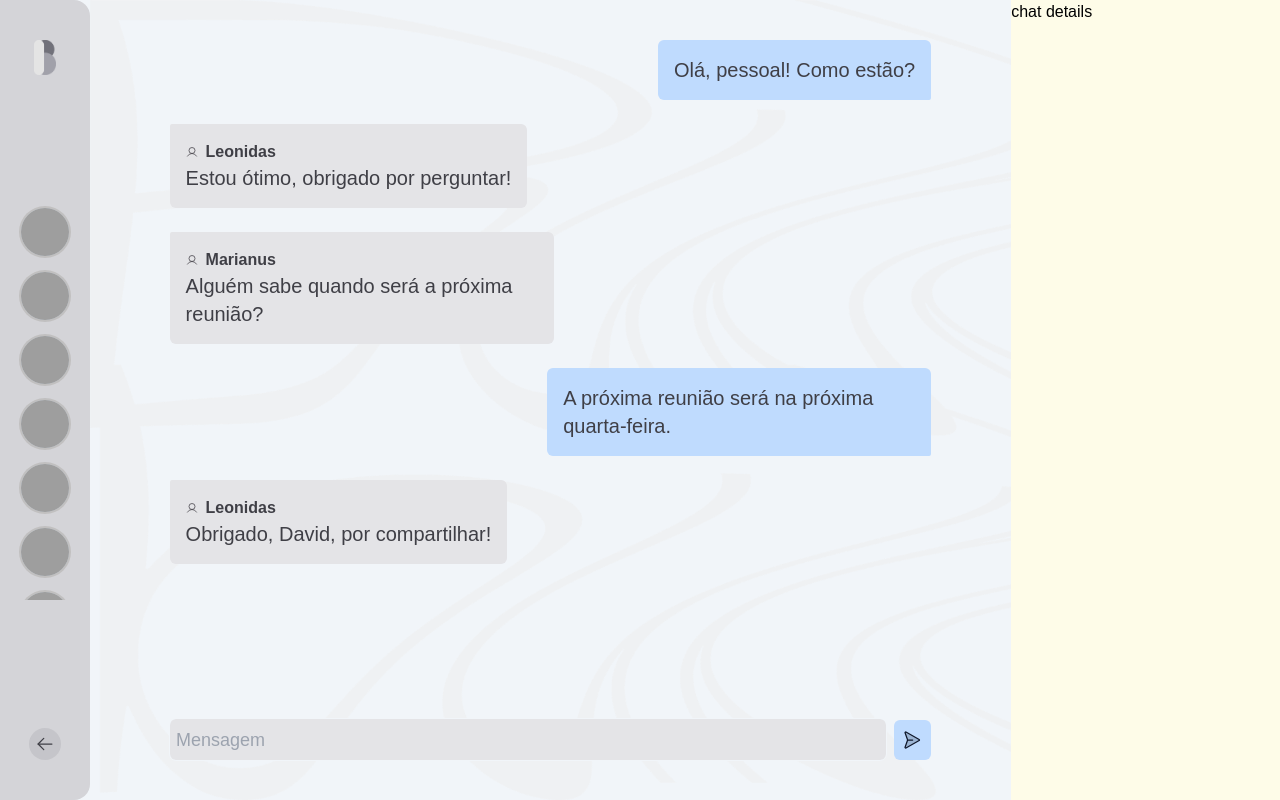
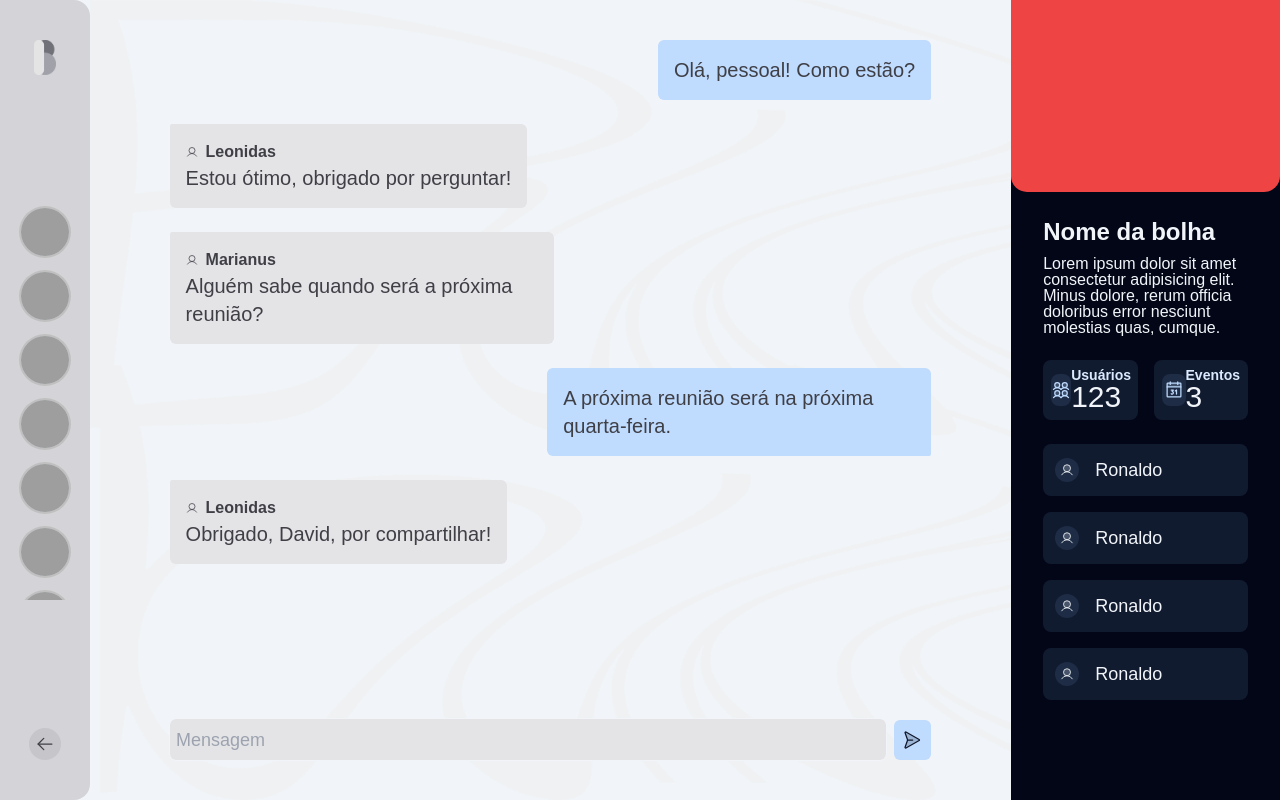
Before and after one commit to Projeto-Bubbles/bubbles-website-app, a React (Vite) app: page /my-bubbles in a window 1280 px wide. Built offline with nearby package versions, Linux system fonts and the light colour scheme; grey boxes are pictures that could not be loaded; a web font is replaced by a local one.

Commit message:
[feature] creating BubbleDetails component

```diff
--- /dev/null
+++ b/src/components/common/Bubble/BubbleDetails.tsx
@@ -0,0 +1,57 @@
+import { Calendar, UsersFour } from 'phosphor-react';
+import { Bubble } from '.';
+import { BubbleInfo } from './BubbleInfo';
+
+const bubbleInfos: BubbleInfo[] = [
+  {
+    icon: <UsersFour size={20} color="#bfdbfe" weight="duotone" />,
+    title: 'Usuários',
+    insight: 123,
+  },
+  {
+    icon: <Calendar size={20} color="#bfdbfe" weight="duotone" />,
+    title: 'Eventos',
+    insight: 3,
+  },
+];
+
+export function BubbleDetails() {
+  return (
+    <aside className="bg-slate-950 text-slate-100 flex flex-col items-start justify-start gap-6">
+      <div className="w-full bg-red-500 h-48 rounded-b-2xl">
+        <img src="" alt="" />
+      </div>
+
+      <div className="flex flex-col items-start justify-start gap-6 px-8">
+        <div className="w-full flex flex-col items-start justify-between gap-2">
+          <h1 className="text-2xl font-bold">Nome da bolha</h1>
+          <p className="text-base font-normal leading-none">
+            Lorem ipsum dolor sit amet consectetur adipisicing elit. Minus
+            dolore, rerum officia doloribus error nesciunt molestias quas,
+            cumque.
+          </p>
+        </div>
+
+        <div className="w-full grid grid-cols-2 gap-4">
+          {bubbleInfos.map((bubble) => (
+            <Bubble.Info
+              icon={bubble.icon}
+              title={bubble.title}
+              insight={bubble.insight}
+            />
+          ))}
+        </div>
+
+        <div className="w-full flex flex-col items-start justify-start gap-4 max-h-64 overflow-y-auto scrollbar-hide">
+          <Bubble.User name="Ronaldo" />
+          <Bubble.User name="Ronaldo" />
+          <Bubble.User name="Ronaldo" />
+          <Bubble.User name="Ronaldo" />
+          <Bubble.User name="Ronaldo" />
+          <Bubble.User name="Ronaldo" />
+          <Bubble.User name="Ronaldo" />
+        </div>
+      </div>
+    </aside>
+  );
+}
--- /dev/null
+++ b/src/components/common/Bubble/BubbleInfo.tsx
@@ -0,0 +1,24 @@
+import { ReactNode } from 'react';
+
+export interface BubbleInfo {
+  icon: ReactNode;
+  title: string;
+  insight: number;
+}
+
+export function BubbleInfo({ icon, title, insight }: BubbleInfo) {
+  return (
+    <div className="bg-[#111b30] flex items-center justify-around p-2 rounded-lg transition-all duration-300 ease-in-out hover:bg-[#0d1425] cursor-pointer ring-1 ring-transparent hover:ring-blue-200">
+      <div className="bg-blue-300/10 w-8 h-8 rounded-lg grid place-content-center">
+        {icon}
+      </div>
+
+      <div className="flex flex-col items-start justify-between">
+        <h2 className="text-blue-100 text-sm font-semibold leading-none">
+          {title}
+        </h2>
+        <h1 className="text-3xl font-light leading-none">{insight}</h1>
+      </div>
+    </div>
+  );
+}
--- /dev/null
+++ b/src/components/common/Bubble/BubbleUser.tsx
@@ -0,0 +1,13 @@
+import { User } from 'phosphor-react';
+
+export function BubbleUser({ name }: { name: string }) {
+  return (
+    <div className="w-full bg-[#111b30] hover:bg-[#0d1425] flex items-center justify-start gap-4 p-3 rounded-lg transition-all duration-300 ease-in-out">
+      <div className="bg-blue-300/10 w-6 h-6 rounded-full grid place-content-center">
+        <User size={14} color="#f1f5f9" weight="duotone" />
+      </div>
+
+      <h1 className="text-slate-100 text-lg font-normal">{name}</h1>
+    </div>
+  );
+}
--- a/src/components/common/Bubble/index.ts
+++ b/src/components/common/Bubble/index.ts
@@ -1,9 +1,15 @@
 import BubbleCard from './BubbleCard';
+import { BubbleDetails } from './BubbleDetails';
+import { BubbleInfo } from './BubbleInfo';
 import BubblePicker from './BubblePicker';
 import BubbleTag from './BubbleTag';
+import { BubbleUser } from './BubbleUser';
 
 export const Bubble = {
   Card: BubbleCard,
   Picker: BubblePicker,
   Tag: BubbleTag,
+  Details: BubbleDetails,
+  Info: BubbleInfo,
+  User: BubbleUser,
 };
--- a/src/components/pages/MyBubbles.tsx
+++ b/src/components/pages/MyBubbles.tsx
@@ -1,5 +1,6 @@
 import { PaperPlaneRight } from 'phosphor-react';
 import { useState } from 'react';
+import { Bubble } from '../common/Bubble';
 import { Chat } from '../common/Chat';
 import Input from '../common/Fields/Input';
 
@@ -57,9 +58,7 @@ export function MyBubbles() {
 
   return (
     <main className="w-full h-screen bg-slate-100 grid grid-cols-[7%_72%_21%]">
-      <div>
-        <Chat.Sidebar />
-      </div>
+      <Chat.Sidebar />
 
       <div className="bg-[url('../src/assets/bubbles-effect.png')] bg-cover flex flex-col items-center justify-between px-20 py-10">
         <div className="w-full flex flex-col justify-start gap-6 max-h-[600px] scrollbar-hide overflow-y-auto">
@@ -94,7 +93,7 @@ export function MyBubbles() {
         </div>
       </div>
 
-      <div className="bg-yellow-50">chat details</div>
+      <Bubble.Details />
     </main>
   );
 }
```
